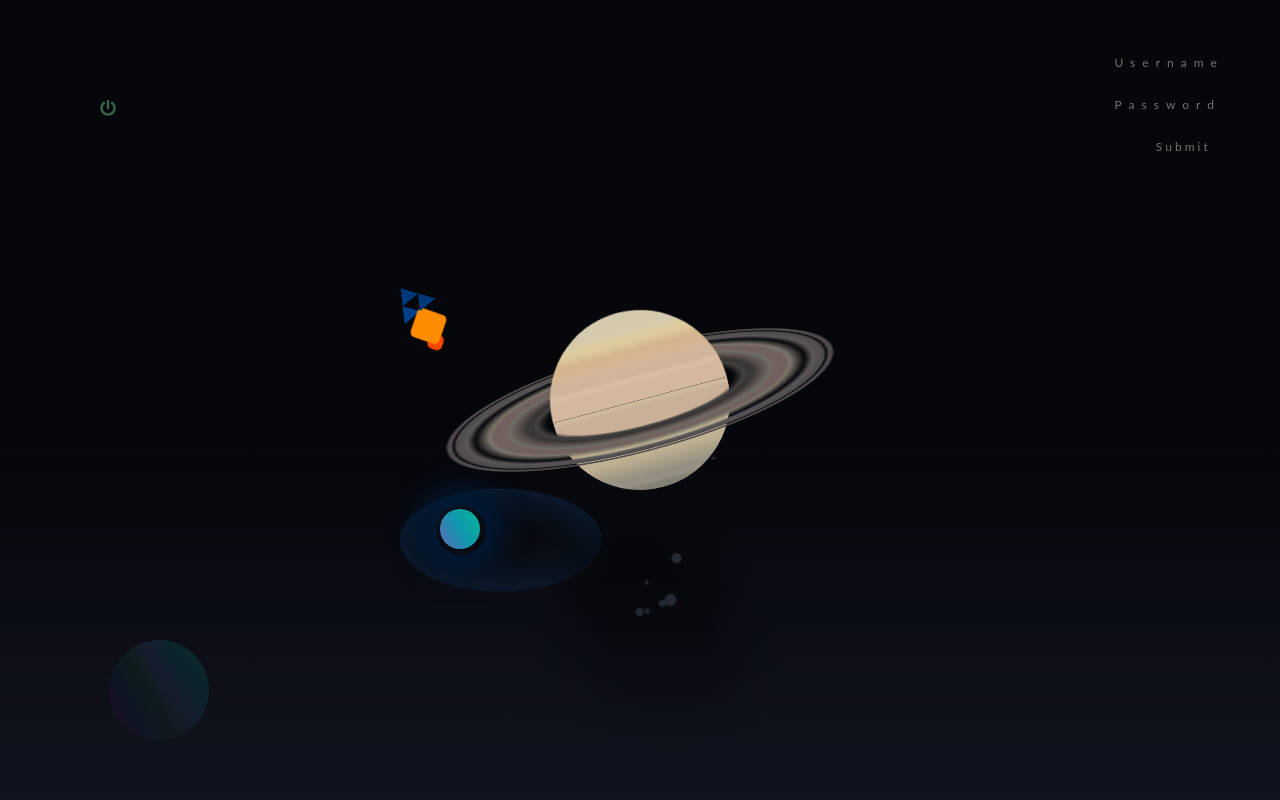
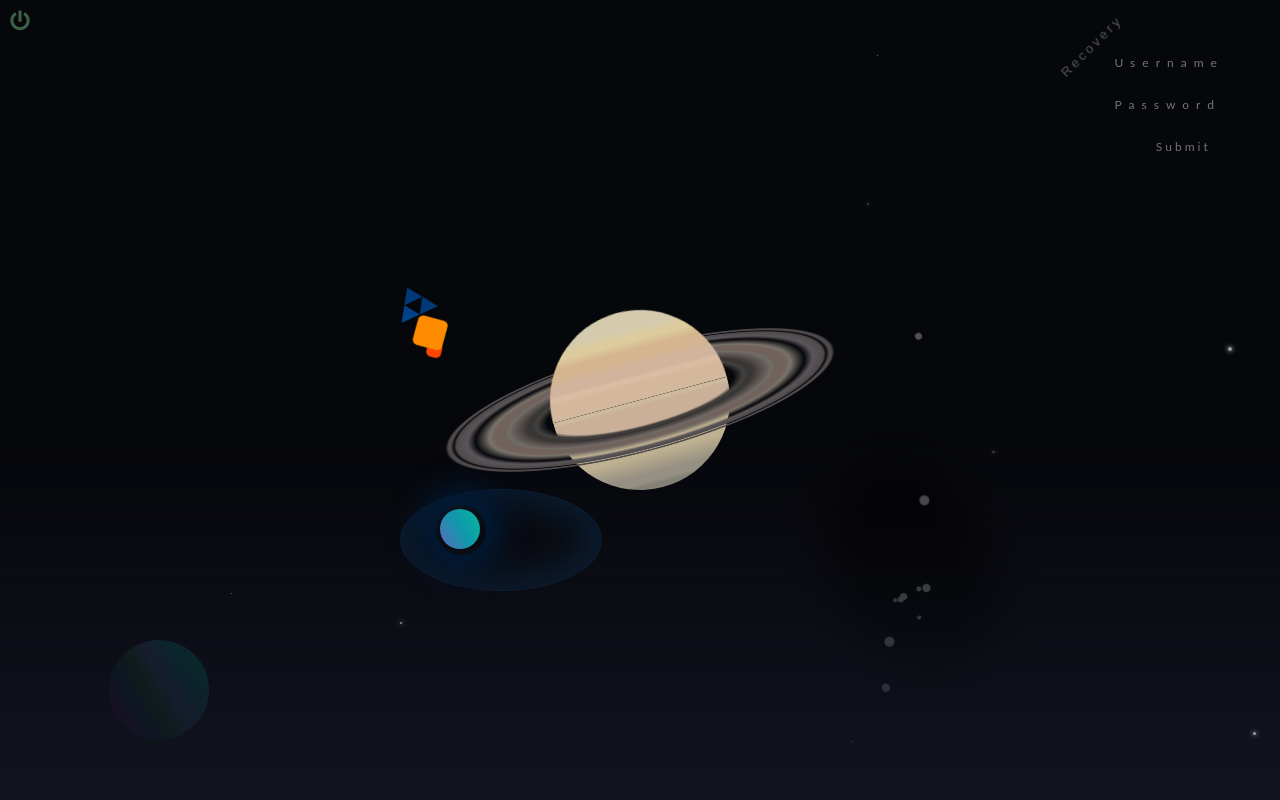
Before and after one commit to MaximGordiyenko/Universe, a plain HTML site: page index.html in a window 1280 px wide. Shown: the top 800 px of the page. Drawn offline with nearby package versions, Linux system fonts and the light colour scheme; files that its build step writes are made by us from their sources.

Commit message:
Added script fot flip form but not work index.html Added +4 .miniPlanet Modified form and added class card

```diff
--- a/index.html
+++ b/index.html
@@ -21,7 +21,8 @@
             <input class="saturn" onclick="plays(sound)" type="checkbox" value="1"><i class="fas fa-power-off"></i>
         </label>
     </div>
-    <form action="" method="post">
+    <div id="card">
+        <form class="front face" action="" method="post">
             <label class="wrap">
                 <input class="effect" type="text" placeholder="Username">
                 <span class="focus-border">
@@ -41,6 +42,24 @@
             </span>
             </label>
         </form>
+
+        <form class="back face" action="" method="post">
+            <label class="wrap">
+                <input class="effect" type="text" placeholder="Email">
+                <span class="focus-border">
+            	<i></i>
+            </span>
+            </label>
+            <label class="wrap">
+                <input class="effect-submit" type="submit" value="Recovery">
+                <span class="focus-border">
+            	<i></i>
+            </span>
+            </label>
+        </form>
+        <button id="flip_content">Recovery</button>
+    </div>
+
 </div>
 <div id="saturn">
     <div class="planet bottom planet-bg"></div>
@@ -49,6 +68,10 @@
 </div>
 <div class="pluto"></div>
 <div class="blackHole">
+    <div class="miniPlanets"></div>
+    <div class="miniPlanets"></div>
+    <div class="miniPlanets"></div>
+    <div class="miniPlanets"></div>
     <div class="miniPlanets"></div>
     <div class="miniPlanets"></div>
     <div class="miniPlanets"></div>
@@ -71,5 +94,6 @@
 <script src="js/cursor.js"></script>
 <script src="js/stars.js"></script>
 <script src="js/musicControl.js"></script>
+<script src="js/form.js"></script>
 </body>
 </html>
--- a/js/cursor.js
+++ b/js/cursor.js
@@ -3,6 +3,6 @@ window.addEventListener('mousemove', mouseFollow);
 function mouseFollow(event) {
     let cursor = document.querySelector(".cursor");
     cursor.style.position = `absolute`;
-    cursor.style.top = event.clientY - -15 + "px";
-    cursor.style.left = event.clientX - 2 + "px";
+    cursor.style.top = event.clientY - -20 + "px";
+    cursor.style.left = event.clientX - 4 + "px";
 }
--- /dev/null
+++ b/js/form.js
@@ -0,0 +1,5 @@
+let btn = document.querySelector('#flip_content');
+let content = document.querySelector('#card');
+btn.onclick = function() {
+    content.classList.toggle('flip');
+};
--- a/js/stars.js
+++ b/js/stars.js
@@ -2,7 +2,7 @@
 addEventListener(`load`, function () {
     //Функция что создает звезды и делает их живыми
     function makeStars() {
-        for (let i = 0; i < 1; i++) {
+        for (let i = 0; i < 10; i++) {
             //Создаем звезды путем увеличения количества div элементов c класом star
             document.querySelector('.stars').innerHTML += '<div class="star"></div>';
         }
--- a/style/cursor/cursor.less
+++ b/style/cursor/cursor.less
@@ -4,7 +4,7 @@
     left: 400px;
     width: 0;
     height: 0;
-    transform: rotate(230deg);
+    transform: rotate(245deg);
     border-left: 15px solid #004189;
     border-top: 10px solid transparent;
     border-bottom: 10px solid transparent;
@@ -39,7 +39,7 @@
         bottom: -75px;
         right: 70%;
         margin-right: -40px;
-        transform: rotate(284deg);
+        transform: rotate(280deg);
     }
 
     .flame {
@@ -48,8 +48,7 @@
         background-color: darkorange;
         border-radius: 5px;
         bottom: 0;
-        transform: rotate(45deg);
-        //margin-left: 25px;
+        transform: rotate(30deg);
         margin-bottom: 70px;
         position: absolute;
         animation: fire 1s infinite;
--- a/style/form/formRegistration.less
+++ b/style/form/formRegistration.less
@@ -1,10 +1,41 @@
 :focus {
     outline: none;
 }
-
-form {
+.flip {
+    transform: rotateY(180deg);
+}
+#flip_content {
+    position: absolute;
+    top: 5px;
+    left: -40px;
+    width: 60px;
+    height: 20px;
+    color: #727272;
+    transform: rotate(-45deg);
+    background: transparent;
+    letter-spacing: 3px;
+    border: none;
+    opacity: .7;
+    &:hover{
+        color: #3399FF;
+        opacity: 1;
+    }
+}
+.stars {
+    #card {
         float: right;
         margin-top: 3%;
+        transform-style: preserve-3d;
+        transition: all 1.0s linear;
+        .face {
+            backface-visibility: hidden;
+            &.front{
+            }
+            &.back {
+                position: absolute;
+                top: 0;
+                transform: rotateY(180deg);
+            }
             .wrap {
                 display: flex;
                 width: 90%;
@@ -146,3 +177,5 @@ form {
                 }
             }
         }
+    }
+}
--- a/style/music/music.less
+++ b/style/music/music.less
@@ -1,12 +1,12 @@
 .music-button {
     position: absolute;
-    top: 100px;
-    left: 100px;
+    top: 10px;
+    left: 10px;
     color: #6fba82;
-    background: transparent;
     overflow: auto;
     opacity: .5;
     float: left;
+    font-size: 20px;
     &:hover {
         opacity: 1;
     }
--- a/style/planet/blackHole.less
+++ b/style/planet/blackHole.less
@@ -1,95 +1,146 @@
-.blackHole{
-    position:relative;
-    display:inline-block;
-    width:100px;
-    height:50px;
-    top:600px;
-    left:600px;
-    border:4px solid rgba(0,0,0,1);
-    border-radius:50%;
-    animation:spin 3s infinite linear;
-    background:#000;
-    box-shadow:0 0 50px 50px rgba(0,0,0,1);
+.blackHole {
+    position: relative;
+    display: inline-block;
+    width: 100px;
+    height: 50px;
+    top: 600px;
+    left: 600px;
+    border: 4px solid rgba(0, 0, 0, 1);
+    border-radius: 50%;
+    animation: spin 6s infinite linear;
+    background: #000;
+    box-shadow: 0 0 50px 50px rgba(0, 0, 0, 1);
     z-index: -1;
+
+    .miniPlanets {
+        position: absolute;
+        top: 160%;
+        left: 100%;
+        width: 10px;
+        height: 10px;
+        margin: -5px 0 0 -5px;
+        background: white;
+        border-radius: 50%;
+        animation: drain 5s infinite ease-in;
     }
 
-.miniPlanets{
-    position:absolute;
-    top:160%;
-    left:100%;
-    width:10px;
-    height:10px;
-    margin:-5px 0 0 -5px;
-    background: rgb(141, 166, 191);
-    border-radius:50%;
-    animation:drain 5s infinite ease-in;
+    .miniPlanets + .miniPlanets {
+        left: 100%;
+        animation-delay: 1200ms;
+        transform: scale(.7);
+        transition: 7s;
     }
 
-.miniPlanets + .miniPlanets{
-    left:100%;
-    animation-delay:1200ms;
-    transform:scale(.7);
-    transition:7s;
+    .miniPlanets + .miniPlanets + .miniPlanets {
+        top: 1%;
+        left: 185%;
+        animation-delay: 500ms;
+        transform: scale(.8);
+        transition: 4s;
     }
 
-.miniPlanets + .miniPlanets + .miniPlanets{
-    top:0%;
-    left:185%;
-    animation-delay:500ms;
-    transform:scale(.8);
-    transition:4s;
+    .miniPlanets + .miniPlanets + .miniPlanets + .miniPlanets {
+        top: 200%;
+        left: 250%;
+        animation-delay: 700ms;
+        transform: scale(.4);
+        transition: 2s;
     }
 
-.miniPlanets + .miniPlanets + .miniPlanets + .miniPlanets{
-    top:200%;
-    left:250%;
-    animation-delay:700ms;
-    transform:scale(.4);
-    transition:2s;
+    .miniPlanets + .miniPlanets + .miniPlanets + .miniPlanets + .miniPlanets {
+        top: 150%;
+        left: 330%;
+        animation-delay: 200ms;
+        transform: scale(.5);
     }
 
-.miniPlanets + .miniPlanets + .miniPlanets + .miniPlanets + .miniPlanets{
-    top:150%;
-    left:330%;
-    animation-delay:200ms;
-    transform:scale(.5);
-}
-.miniPlanets + .miniPlanets + .miniPlanets + .miniPlanets + .miniPlanets + .miniPlanets{
-    top:-380%;
-    left:-300%;
-    animation-delay:2000ms;
-    transform:scale(.7);
-    transition:6s;
+    .miniPlanets + .miniPlanets + .miniPlanets + .miniPlanets + .miniPlanets + .miniPlanets {
+        top: -380%;
+        left: -300%;
+        animation-delay: 2000ms;
+        transform: scale(.7);
+        transition: 6s;
     }
 
-.miniPlanets + .miniPlanets + .miniPlanets + .miniPlanets + .miniPlanets + .miniPlanets + .miniPlanets{
-    top:400%;
-    left:200%;
-    animation-delay:3000ms;
-    transform:scale(.3);
+    .miniPlanets + .miniPlanets + .miniPlanets + .miniPlanets + .miniPlanets + .miniPlanets + .miniPlanets {
+        top: 400%;
+        left: 200%;
+        animation-delay: 3000ms;
+        transform: scale(.2);
     }
 
-.miniPlanets + .miniPlanets + .miniPlanets + .miniPlanets + .miniPlanets + .miniPlanets + .miniPlanets + .miniPlanets{
-    top:500%;
-    left:180%;
-    animation-delay:400ms;
-    transform:scale(1.2);
+    .miniPlanets + .miniPlanets + .miniPlanets + .miniPlanets + .miniPlanets + .miniPlanets + .miniPlanets + .miniPlanets {
+        top: 500%;
+        left: 180%;
+        animation-delay: 400ms;
+        transform: scale(.4);
 
     }
 
-@keyframes drain{
-    95%{
-        opacity:1;
+    .miniPlanets + .miniPlanets + .miniPlanets + .miniPlanets + .miniPlanets + .miniPlanets + .miniPlanets + .miniPlanets + .miniPlanets {
+        top: 300%;
+        left: 150%;
+        animation-delay: 600ms;
+        transform: scale(.6);
+
     }
-    to{
-        top:50%;
-        left:50%;
-        opacity:0;
+
+    .miniPlanets + .miniPlanets + .miniPlanets + .miniPlanets + .miniPlanets + .miniPlanets + .miniPlanets + .miniPlanets + .miniPlanets + .miniPlanets {
+        top: 700%;
+        left: 400%;
+        animation-delay: 800ms;
+        transform: scale(.8);
+    }
+
+    .miniPlanets + .miniPlanets + .miniPlanets + .miniPlanets + .miniPlanets + .miniPlanets + .miniPlanets + .miniPlanets + .miniPlanets + .miniPlanets + .miniPlanets {
+        top: -200%;
+        left: -100%;
+        animation-delay: 1200ms;
+        transform: scale(1);
+    }
+    .miniPlanets + .miniPlanets + .miniPlanets + .miniPlanets + .miniPlanets + .miniPlanets + .miniPlanets + .miniPlanets + .miniPlanets + .miniPlanets + .miniPlanets + .miniPlanets {
+        top: 800%;
+        left: 600%;
+        animation-delay: 2000ms;
+        transform: scale(1.2);
+    }
+
+    @keyframes drain {
+        95% {
+            opacity: 1;
+        }
+        to {
+            top: 50%;
+            left: 50%;
+            opacity: 0;
         }
     }
 
-@keyframes spin{
-    to{
-        transform:rotate(360deg);
+    @keyframes spin {
+        0% {
+            top: 500px;
+            left: 900px;
+            transform: rotate(360deg);
+        }
+        20% {
+            top: 450px;
+            left: 900px;
+        }
+        40% {
+            top: 450px;
+            left: 850px;
+        }
+        60% {
+            top: 500px;
+            left: 850px;
+        }
+        80% {
+            top: 550px;
+            left: 850px;
+        }
+        100% {
+            top: 500px;
+            left: 900px;
         }
     }
+}
```
Also changed, not shown: style/cursor/cursor.css, style/form/formRegistration.css, style/music/music.css. Lines whose indentation alone changed are shown as unchanged.
